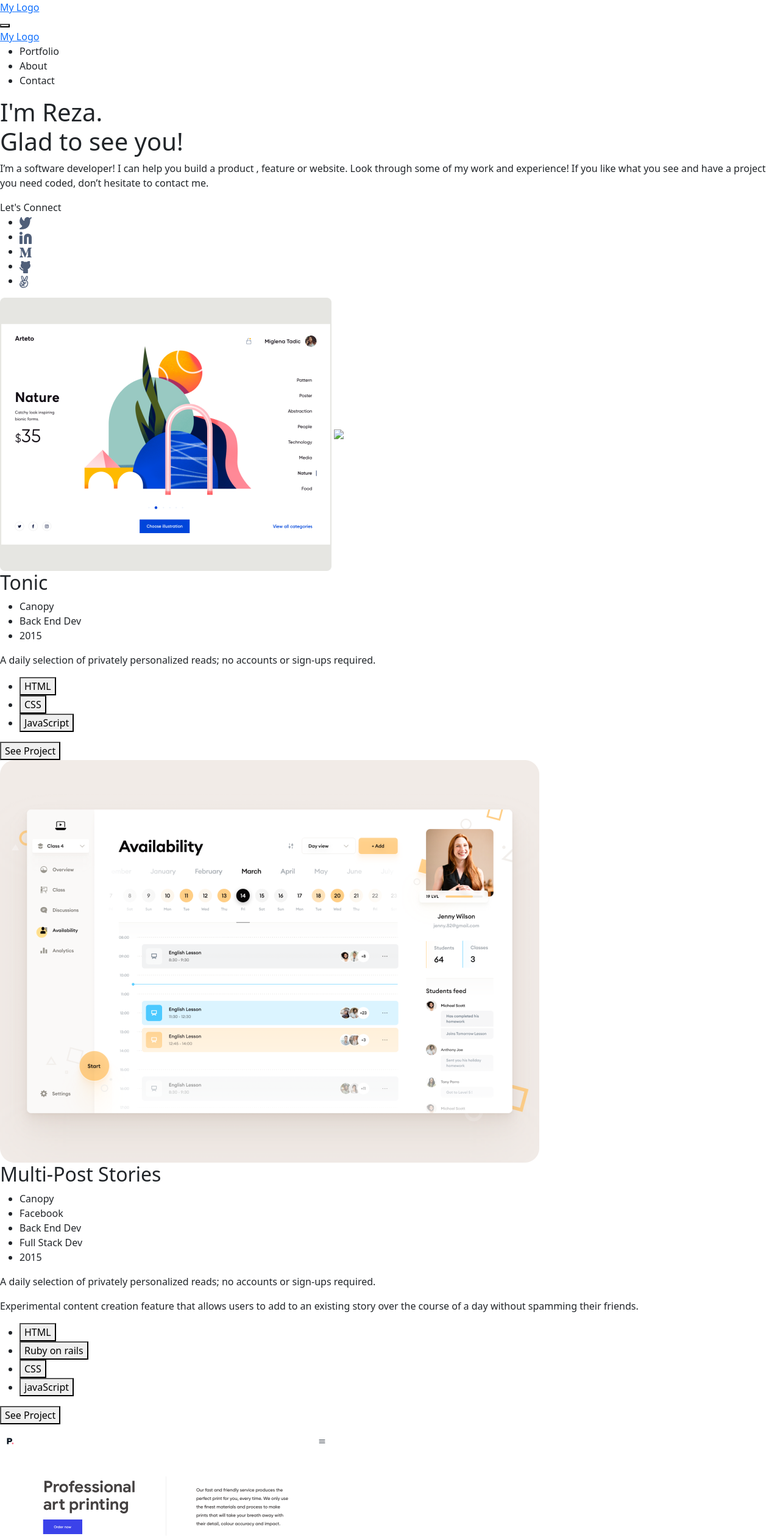
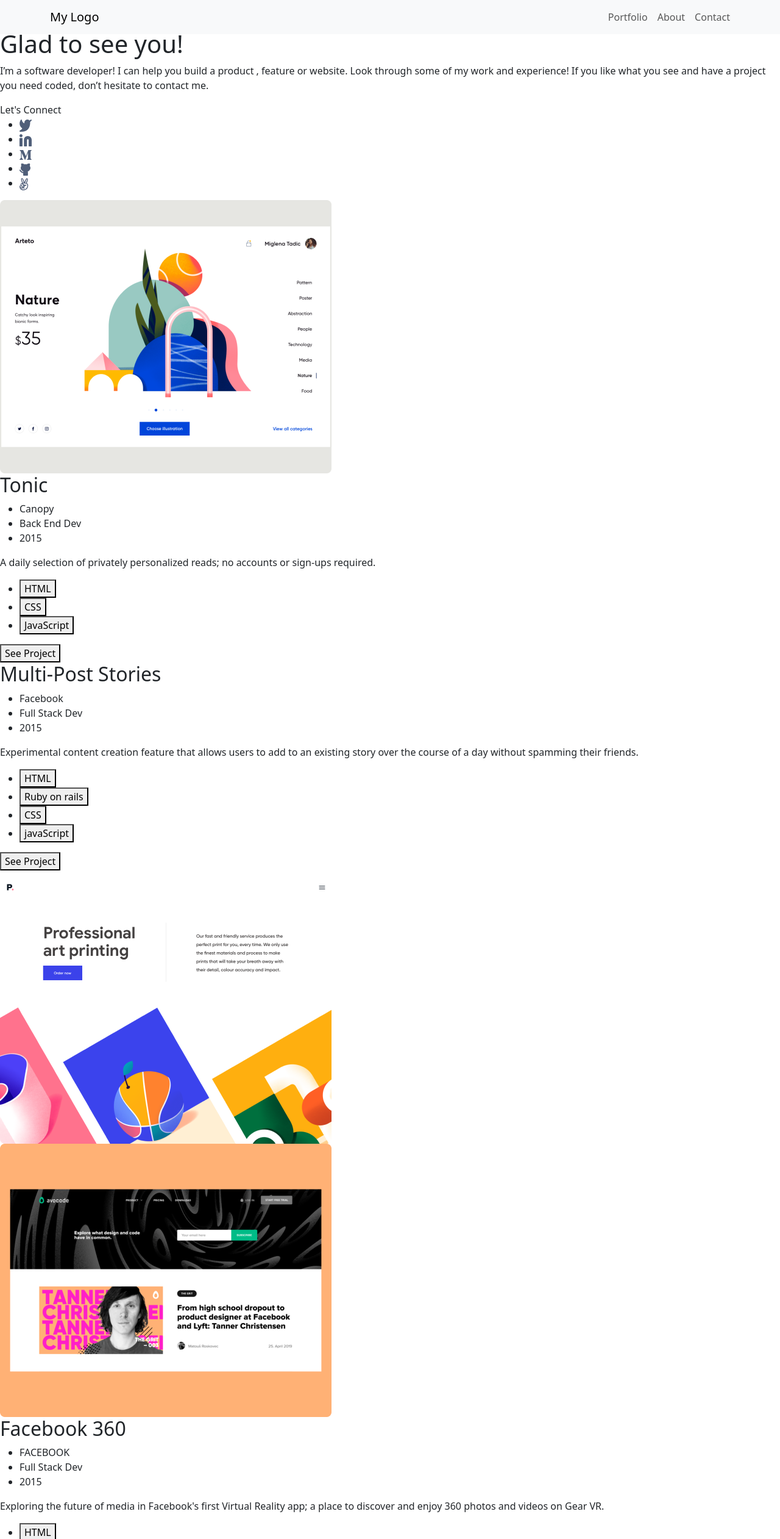
Before and after one commit to AliRezaBmeDu/Portfolio-bootstrap, a website: page index.html in a window 1280 px wide. Shown: the top 2523 px of the page at 61% size. Drawn offline with nearby package versions, Linux system fonts and the light colour scheme.

Commit message:
Complete the toolbar

```diff
--- a/index.html
+++ b/index.html
@@ -11,29 +11,16 @@
         <!-- <link rel="stylesheet" href="./style.css"> -->
     </head>
     <body>
-
-        <header class="appbar header">
-            <div class = "toolbar mobile">
-                <div class="mylogo-mobile mobile">
-                    <a href="">My Logo</a>
-                </div>
-                <nav class="menu-container mobile">
-                    <button class="button-burger mobile" href="">
-                        <div class="burger"></div>
-                        <div class="burger"></div>
-                        <div class="burger"></div>
-                    </button>
-                </nav>
+        <nav class = "navbar navbar-light bg-light fixed-top">
+            <div class="container">
+                <a class="navbar-brand" href="">My Logo</a>
+                <ul class="navbar-nav flex-row gap-3">
+                    <li class="nav-item"><a class="nav-link" href="">Portfolio</a></li>
+                    <li class="nav-item"><a class="nav-link" href="">About</a></li>
+                    <li class="nav-item"><a class="nav-link" href="">Contact</a></li>
+                </ul>
             </div>
-            <nav class = "toolbar-d desktop">
-                <div class="mylogo-desktop desktop"><a href="">My Logo</a></div>
-                <ul class="desktop navlist">
-                  <li class="desktop">Portfolio</li>
-                  <li class="desktop">About</li>
-                  <li class="desktop">Contact</li>
-                </ul>
-            </nav>
-        </header>
+        </nav>
 
         <section class="myInfo main" id="home">
             <div class="hero-text">
@@ -70,7 +57,7 @@
             <!--First Project-->
             <div class="project-card">
                 <a href="" class="project-img desktop"><img src="./images/desktop/project01.png" /></a>
-                <a href="" class="project-img mobile"><img src="./works/project01.png" /></a>
+
                 <div class="project-desktop">
                     <h2>Tonic</h2>
                     <div class="project-overhead">
@@ -100,21 +87,16 @@
 
             <!--Second Project-->
             <div class="project-card">
-                <a href="" class="project-img mobile"><img src="./works/project02.png" /></a>
+
                 <div class="project-desktop">
                     <h2>Multi-Post Stories</h2>
                     <div class="project-overhead">
                         <ul class="overhead">
-                            <li class="overhead-1 mobile">Canopy</li>
                             <li class="overhead-1 desktop">Facebook</li>
-                            <li class="mobile">Back End Dev</li>
                             <li class="desktop">Full Stack Dev</li>
                             <li>2015</li>
                         </ul>
                     </div>
-                    <p class="project-detail mobile">
-                        A daily selection of privately personalized reads; no accounts or sign-ups required.
-                    </p>
                     <p class="project-detail desktop">
                         Experimental content creation feature that allows users to add to an existing story over the course of a day without spamming their friends.
                     </p>
@@ -139,23 +121,16 @@
 
              <!--Third Project-->
              <div class="project-card">
-                <a href="" class="project-img mobile"><img src="./works/project03.png" /></a>
                 <a href="" class="project-img desktop"><img src="./images/desktop/project03.png" /></a>
                 <div class="project-desktop">
-                    <h2 class="mobile">Tonic</h2>
                     <h2 class="desktop">Facebook 360</h2>
                     <div class="project-overhead">
                         <ul class="overhead">
-                            <li class="overhead-1 mobile">Canopy</li>
                             <li class="overhead-1 desktop">FACEBOOK</li>
-                            <li class="mobile">Back End Dev</li>
                             <li class="desktop">Full Stack Dev</li>
                             <li>2015</li>
                         </ul>
                     </div>
-                    <p class="project-detail mobile">
-                        A daily selection of privately personalized reads; no accounts or sign-ups required.
-                    </p>
                     <p class="project-detail desktop">
                         Exploring the future of media in Facebook's first Virtual Reality app; a place to discover and enjoy 360 photos and videos on Gear VR.
                     </p>
@@ -180,23 +155,15 @@
 
              <!--Fourth Project-->
              <div class="project-card">
-                <a href="" class="project-img mobile"><img src="./works/project04.png" /></a>
                 <div class="project-desktop">
-                    <h2 class="mobile">Multi-Post Stories</h2>
                     <h2 class="desktop">Uber Navigation</h2>
                     <div class="project-overhead">
                         <ul class="overhead new">
-                            <li class="overhead-1 mobile">Canopy</li>
-                            <li class="mobile">Back End Dev</li>
-                            <li class="mobile">2015</li>
                             <li class="overhead-1 desktop">Uber</li>
                             <li class="desktop">Lead Developer</li>
                             <li class="desktop">2018</li>
                         </ul>
                     </div>
-                    <p class="project-detail mobile">
-                        A daily selection of privately personalized reads; no accounts or sign-ups required.
-                    </p>
                     <p class="project-detail desktop">
                         A smart assistant to make driving more safe, efficient, and fun by unlocking your most expensive computer: your car.
                     </p>
@@ -261,21 +228,18 @@
                     <ul class="language-skill">
                         <li>
                             <div class="skill">
-                                <img class="mobile" src="./images/javs.png"/>
                                 <img class="jav-img lang-img desktop" src="./images/Ellipse 1.png"/>
                                 <p class="name-lang name-js">javaScript</p>
                             </div>
                         </li>
                         <li>
                             <div class="skill">
-                                <img class="mobile" src="./images/htm.png"/>
                                 <img class="desktop" src="./images/htm.png"/>
                                 <p class="name-lang">HTML</p>
                             </div>
                         </li>
                         <li>
                             <div class="skill">
-                                <img class="mobile" src="./images/design.png"/>
                                 <img class="desktop" src="./images/design.png"/>
                                 <p class="name-lang">CSS</p>
                             </div>
@@ -311,7 +275,6 @@
                     <button class="getintouch" type="submit">Get in touch</button>
                 </form>
             </div>
-            <div class="the-end mobile"></div>
 
         </section>
 
```
Also changed, not shown: 1 other file.
